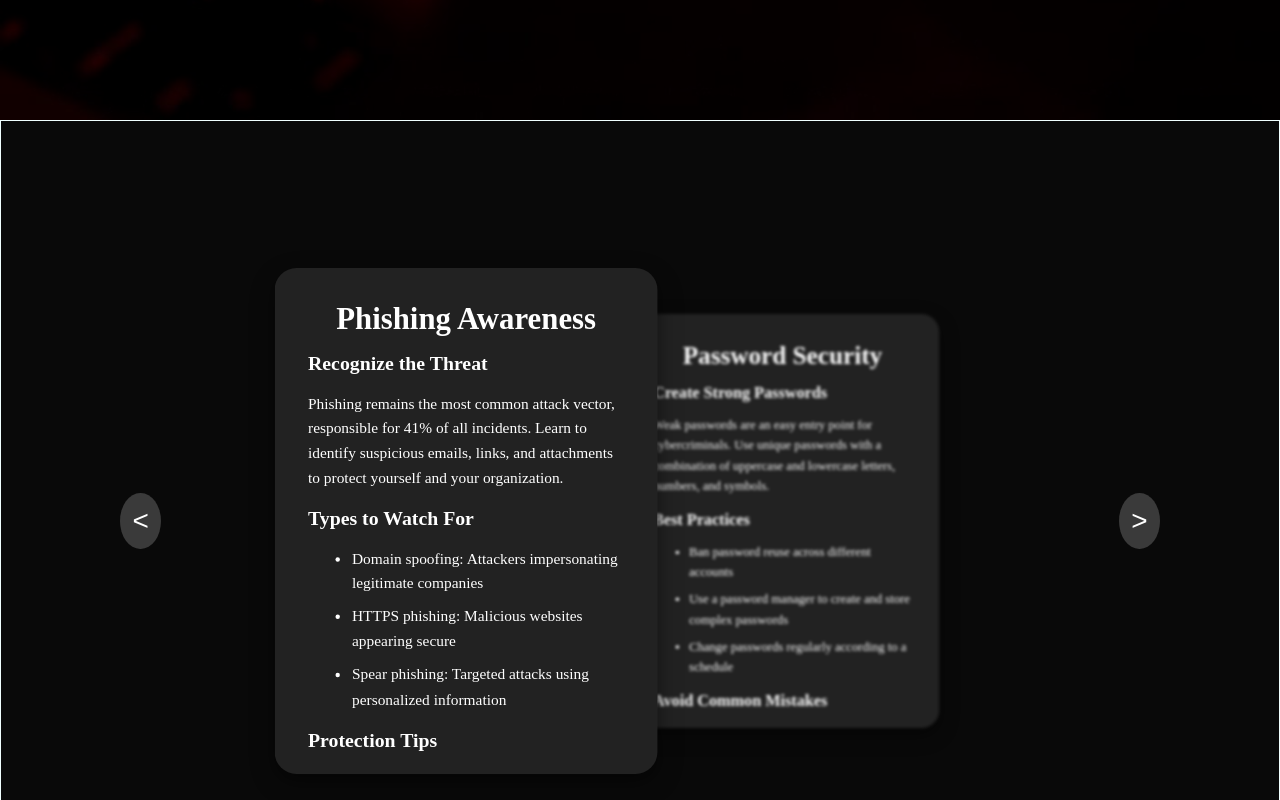
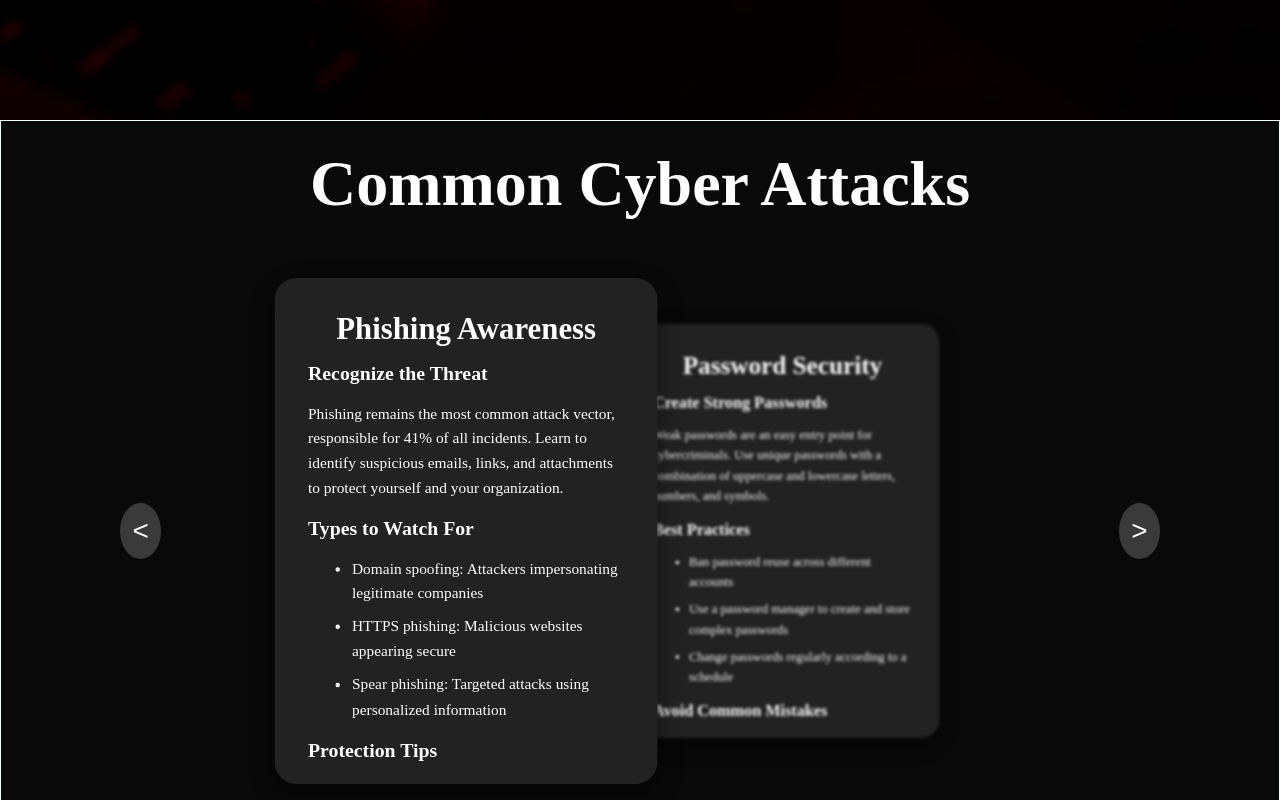
Before and after one commit to KartikPatel-19/Cyber-Web, a React (Create React App) app: page / in a window 1280 px wide. Shown: the part 680-1480 px from the top of the page. Built offline with nearby package versions, Linux system fonts and the light colour scheme; a web font is replaced by a local one.

Commit message:
Added title for section

```diff
--- a/src/pages/home.js
+++ b/src/pages/home.js
@@ -19,6 +19,7 @@ function Home() {
             </section>
 
             <section className={`${styles["section-2"]} ${styles["section"]} ${styles["scroll-section"]}`} id="Info">
+                <h2 style={{ color: 'white', marginBottom: '10vh' }}>Common Cyber Attacks</h2>
                 <Carousel info={[
                     {
                         title: 'Phishing Awareness',
--- a/src/styles/home.module.css
+++ b/src/styles/home.module.css
@@ -131,7 +131,7 @@
 }
 
 .scroll-section {
-    height: 100vh;
+    min-height: 100vh;
     scroll-snap-align: start;
 }
 
```
